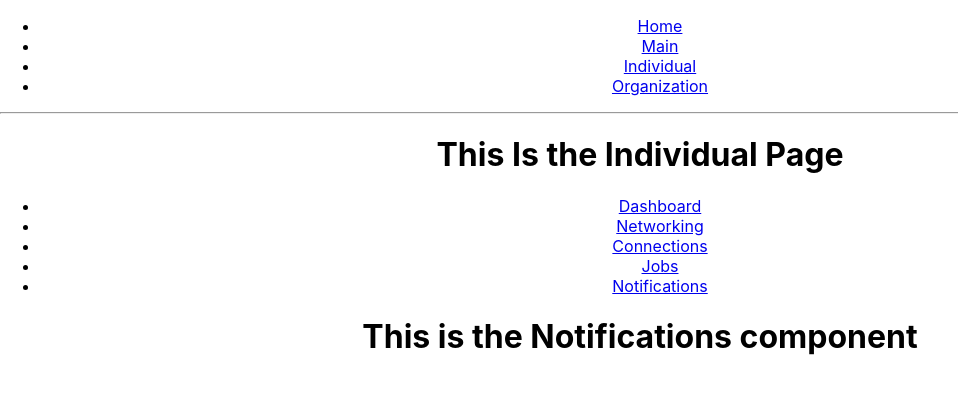
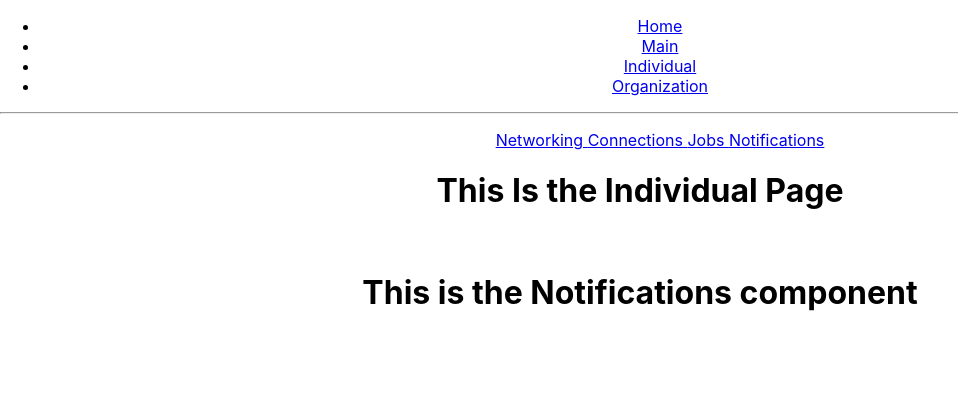
Before and after one commit to sahil-athia/final-project, a React (Create React App) app in the folder client/: page /individual/notifications in a window 1280 px wide. Shown: the top 394 px of the page, without its empty margins (0-958 px from the left). Built offline with nearby package versions, Linux system fonts and the light colour scheme; no server answers.

Commit message:
fetch user data and render it on page

```diff
--- a/client/package.json
+++ b/client/package.json
@@ -7,8 +7,10 @@
     "@testing-library/react": "^11.2.3",
     "@testing-library/user-event": "^12.6.0",
     "axios": "^0.21.1",
+    "bootstrap": "^4.5.3",
     "node-sass": "^5.0.0",
     "react": "^17.0.1",
+    "react-bootstrap": "^1.4.3",
     "react-dom": "^17.0.1",
     "react-router-dom": "^5.2.0",
     "react-scripts": "4.0.0",
--- a/client/src/components/Individual.jsx
+++ b/client/src/components/Individual.jsx
@@ -1,63 +1,58 @@
 // import './App.css';
+import {useEffect, useState} from "react"
 import {
   BrowserRouter as Router,
   Switch,
   Route,
   Link
 } from "react-router-dom";
+import axios from 'axios';
 
 import Dashboard from "./individual/Dashboard"
 import Networking from "./individual/Networking"
 import Connections from "./individual/Connections"
 import Jobs from "./individual/Jobs"
 import Notifications from "./individual/Notifications"
+import IndividualHeader from "./IndividualHeader"
 
 function Individual() {
+  const example = 4
+  const [data, setData] = useState({})
+  useEffect(() => {
+    axios.get(`/api/v1/user/${example}`)
+    .then((res) => {
+      console.log(res.data);
+      setData(res.data)
+    }).catch((err) => {
+      console.log(err);
+    });
+  }, [])
+    console.log(data)
   return (
     <Router>
+      <IndividualHeader></IndividualHeader>
       <h1> This Is the Individual Page</h1>
       <div className="individual">
-      <nav>
-        <ul>
-          <li>
-            <Link to="/individual/dashboard">Dashboard</Link>
-          </li>
-          <li>
-            <Link to="/individual/networking">Networking</Link>
-          </li>
-          <li>
-            <Link to="/individual/connections">Connections</Link>
-          </li>
-          <li>
-            <Link to="/individual/jobs">Jobs</Link>
-          </li>
-          <li>
-            <Link to="/individual/notifications">Notifications</Link>
-          </li>
-        </ul>
-      </nav>
-
+        <p>{data.name}</p>
+        <p>{data.email}</p>
+        <p>{data.industry}</p>
+        <img src={data.resume_url}></img>
         <Switch>
           <Route path="/individual/dashboard">
             <Dashboard />
           </Route>
-
           <Route path="/individual/networking">
             <Networking />
           </Route>
-
           <Route path="/individual/connections">
             <Connections />
           </Route>
-
           <Route path="/individual/jobs">
             <Jobs />
           </Route>
-
           <Route path="/individual/notifications">
             <Notifications />
           </Route>
-
         </Switch>
       </div>
     </Router>
--- /dev/null
+++ b/client/src/components/IndividualHeader.jsx
@@ -0,0 +1,22 @@
+import {
+  BrowserRouter as Router,
+  Switch,
+  Route,
+  Link
+} from "react-router-dom";
+
+
+export default function IndividualHeader(props) {
+  return(
+    <div>
+       <nav>
+        <ul>
+          <Link to="/individual/networking"> Networking </Link>
+          <Link to="/individual/connections"> Connections </Link>
+          <Link to="/individual/jobs"> Jobs </Link>
+          <Link to="/individual/notifications"> Notifications </Link>
+        </ul>
+      </nav>
+    </div>
+  )
+}
```
Also changed, not shown: client/src/components/OrganizationHeader.jsx (added), 1 other file (tests, documents, lock files or other folders).
